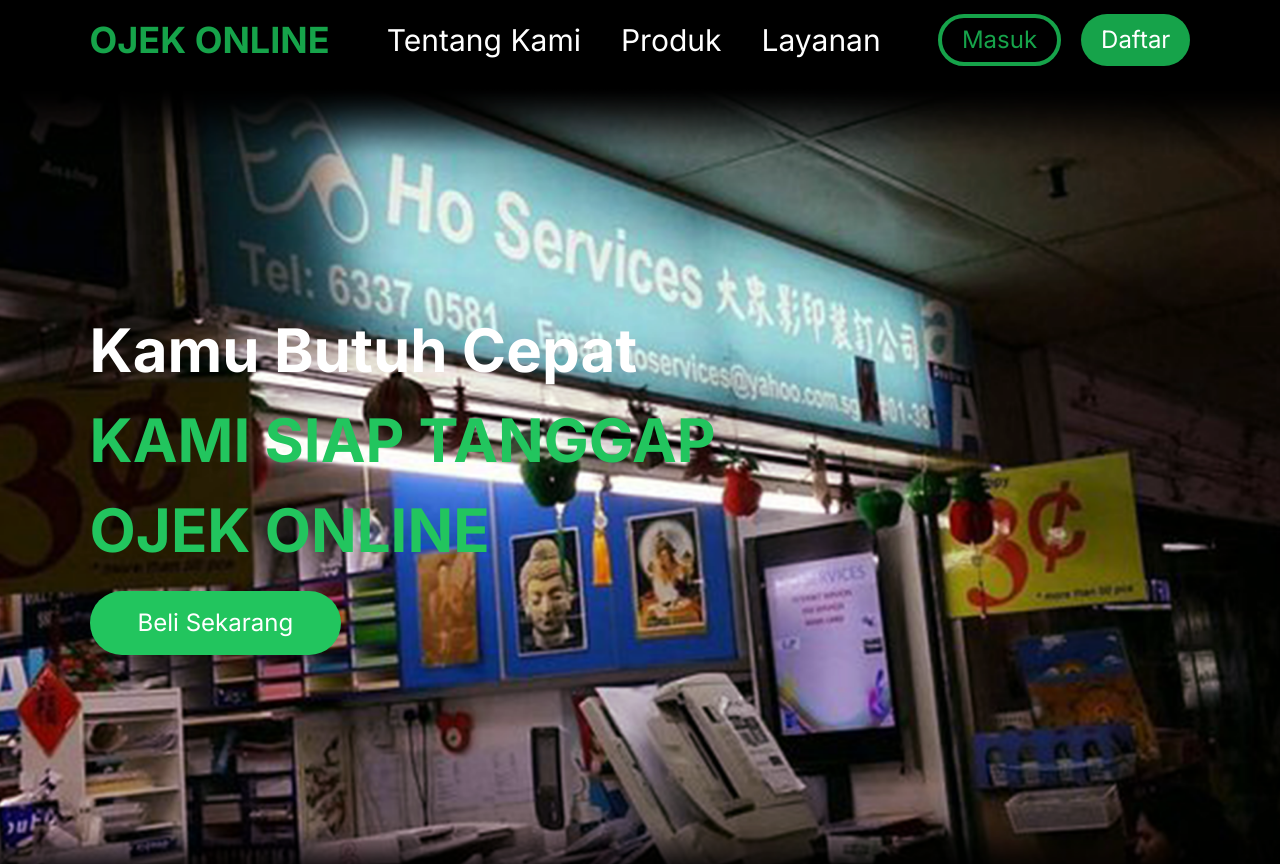
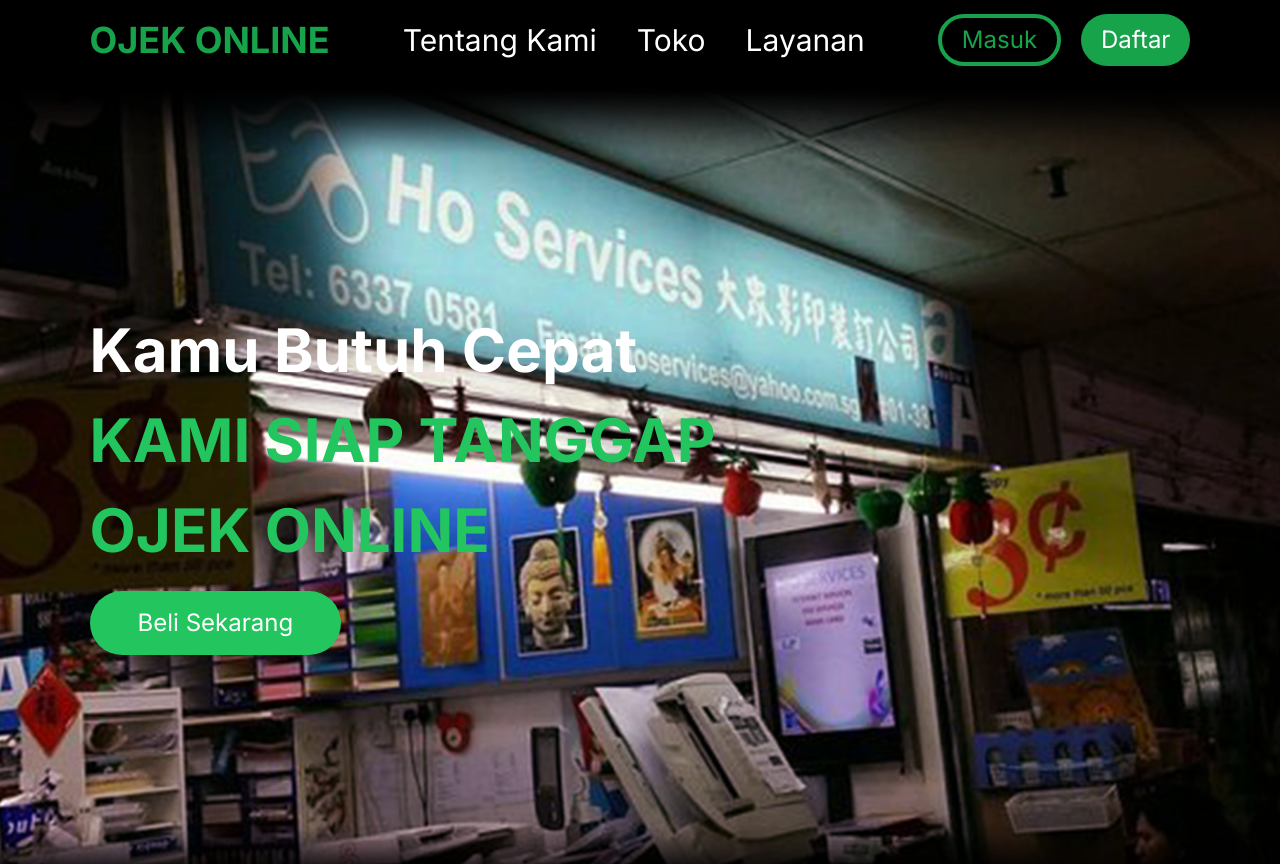
Before and after one commit to kurniawands/ojekprint, a Next.js app: page / in a window 1280 px wide. Shown: the top 864 px of the page. Built offline with nearby package versions, Linux system fonts and the light colour scheme; no server answers.

Commit message:
change product to shop

```diff
--- a/components/NavBar.jsx
+++ b/components/NavBar.jsx
@@ -12,7 +12,7 @@ const NavBar = () => {
 
       <div className="flex flex-row justify-between gap-10 text-3xl font-normal">
         <Link href="/about">Tentang Kami</Link>
-        <Link href="/product">Produk</Link>
+        <Link href="/shop">Toko</Link>
         <Link href="/service">Layanan</Link>
       </div>
 
```
